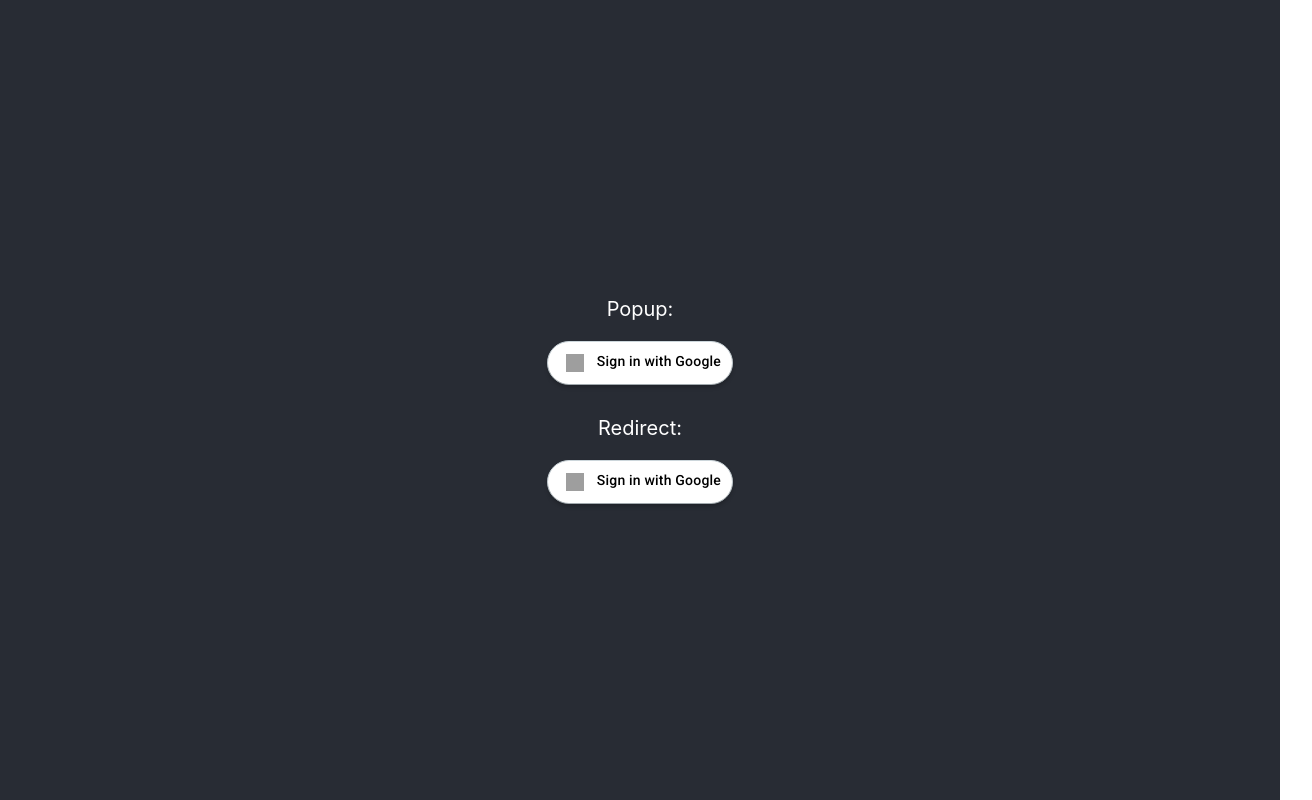
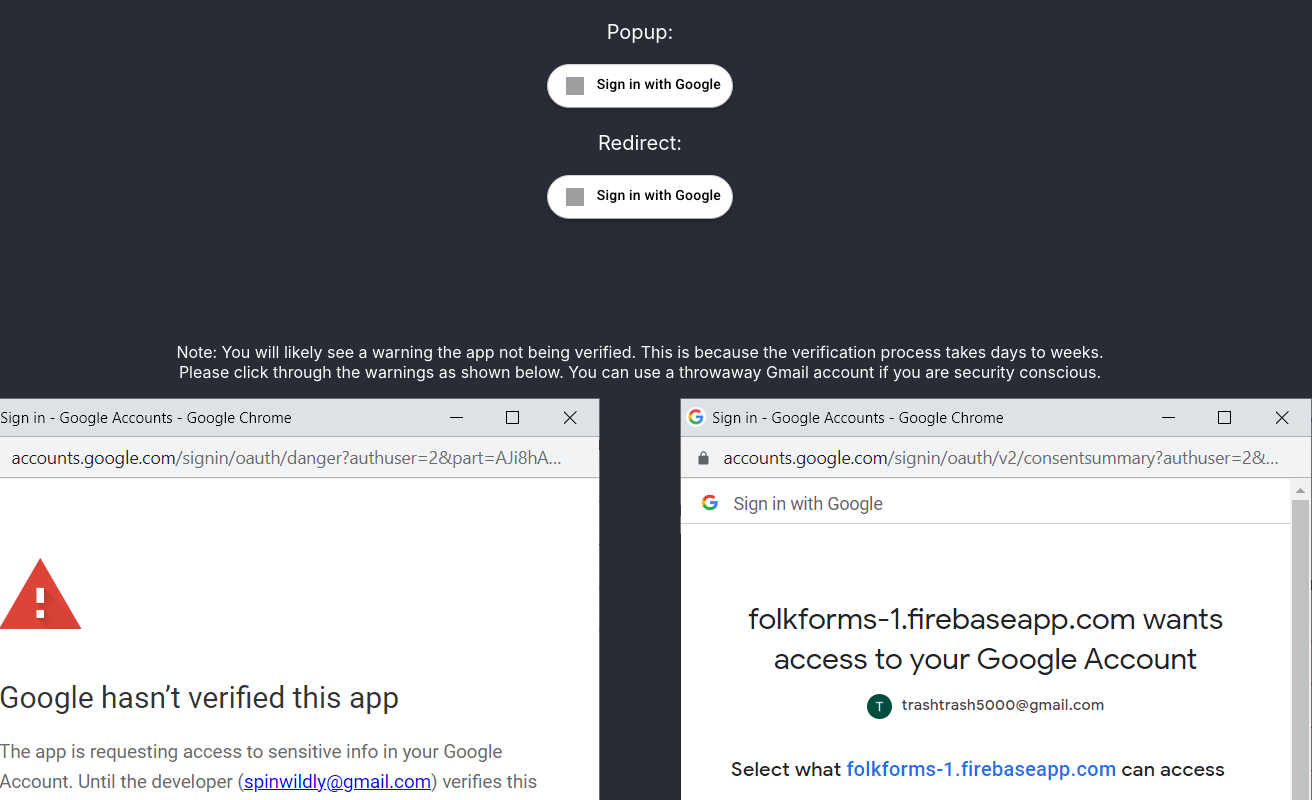
Before and after one commit to folkforms/firebase-test, a React (Create React App) app: page / in a window 1280 px wide. Shown: the top 800 px of the page, 1312 px wide, since content can reach past the window. Built offline with nearby package versions, Linux system fonts and the light colour scheme; no server answers; grey boxes are pictures that could not be loaded.

Commit message:
Add explainer about app verification

```diff
--- a/src/App.css
+++ b/src/App.css
@@ -1,3 +1,36 @@
+body {
+  background-color: #282c34;
+}
+
+.dark {
+  color: white;
+  background-color: #282c34;
+}
+
+.padding-all-20px {
+  padding: 20px;
+}
+
+.padding-top-100px {
+  padding-top: 100px;
+}
+
+.center {
+  text-align: center;
+}
+
+figure {
+  width: intrinsic;
+}
+
+.images-container {
+  display: flex;
+  align-items: flex-start;
+  justify-content: center;
+}
+
+/* -------- */
+
 .App {
   text-align: center;
 }
--- a/src/App.js
+++ b/src/App.js
@@ -15,17 +15,30 @@
   }, [])
 
   return (
-    <div className="App">
-      <header className="App-header">
+    <>
+      <div className="dark padding-all-20px center">
         {user
           ? <Home user={user} />
           : <>
               <Login1 />
               <br />
+              <br />
               <Login2 />
             </>}
-      </header>
-    </div>
+      </div>
+      <div className="dark center padding-top-100px">
+        <div>Note: You will likely see a warning the app not being verified. This is because the verification process takes days to weeks.</div>
+        <div>Please click through the warnings as shown below. You can use a throwaway Gmail account if you are security conscious.</div>
+      </div>
+      <div className="center images-container">
+        <figure>
+          <img src="./verified1.png" className="center" />
+        </figure>
+        <figure>
+          <img src="./verified2.png" className="center" />
+        </figure>
+      </div>
+    </>
   );
 }
 
```
Also changed, not shown: public/verified1.png (added), public/verified2.png (added).
